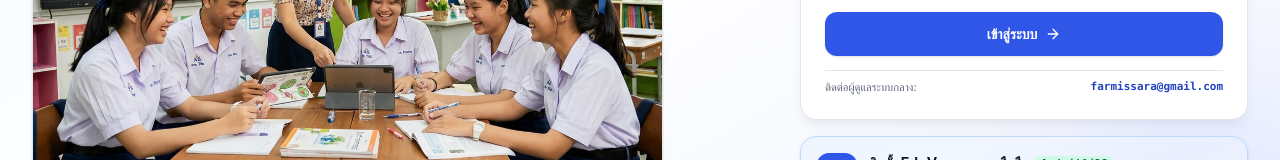
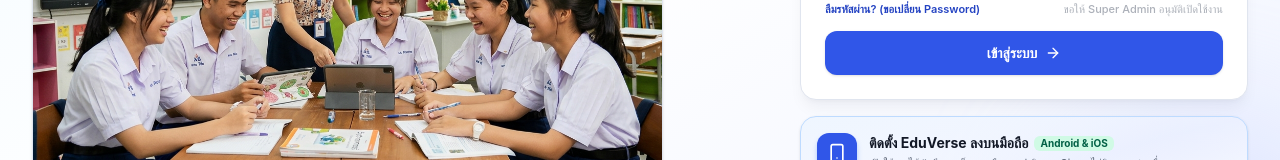
Before and after one commit to farmissara/gemini, a React (Vite) app: page / in a window 1280 px wide. Shown: the part 495-655 px from the top of the page. Built offline with nearby package versions, Linux system fonts and the light colour scheme; no server answers; the database is empty.

Commit message:
refactor(auth): remove master admin contact from registration form

```diff
--- a/src/components/layout/AuthLayout.tsx
+++ b/src/components/layout/AuthLayout.tsx
@@ -572,17 +572,6 @@ export const AuthLayout: React.FC<AuthLayoutProps> = ({
                               : 'Register School'}
                         <ArrowRight className="w-4 h-4" />
                       </button>
-
-
-                      <div className="pt-2 border-t border-[var(--color-border)] text-[11px] text-[var(--color-text-muted)] flex items-center justify-between gap-2 flex-wrap">
-                        <span>{lang === 'th' ? 'ติดต่อผู้ดูแลระบบกลาง:' : 'Master Admin Email:'}</span>
-                        <a
-                          href={`mailto:${MASTER_SYSTEM_EMAIL}`}
-                          className="font-mono font-semibold text-[var(--color-primary-text)] hover:underline"
-                        >
-                          {MASTER_SYSTEM_EMAIL}
-                        </a>
-                      </div>
                     </form>
                   </div>
 
```
